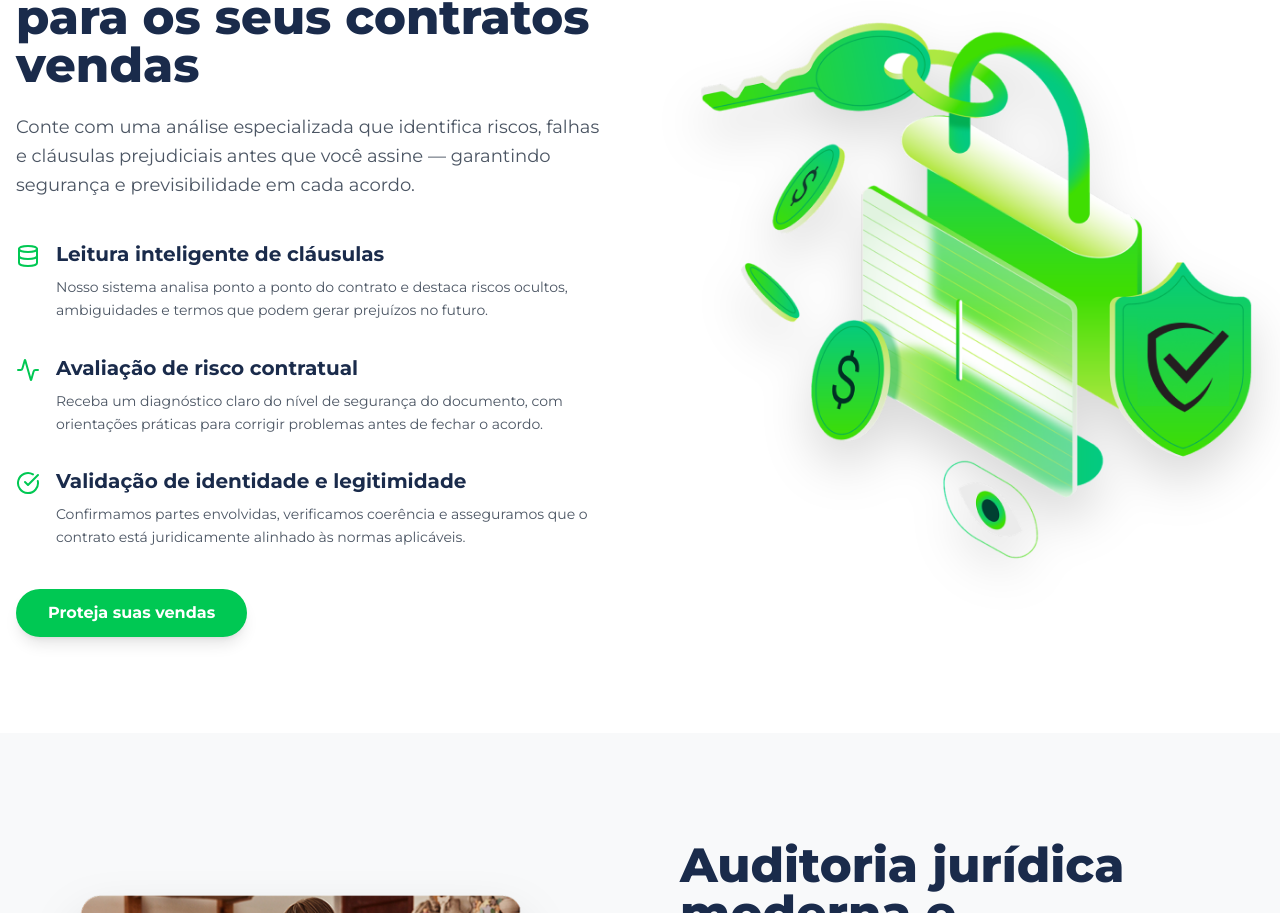
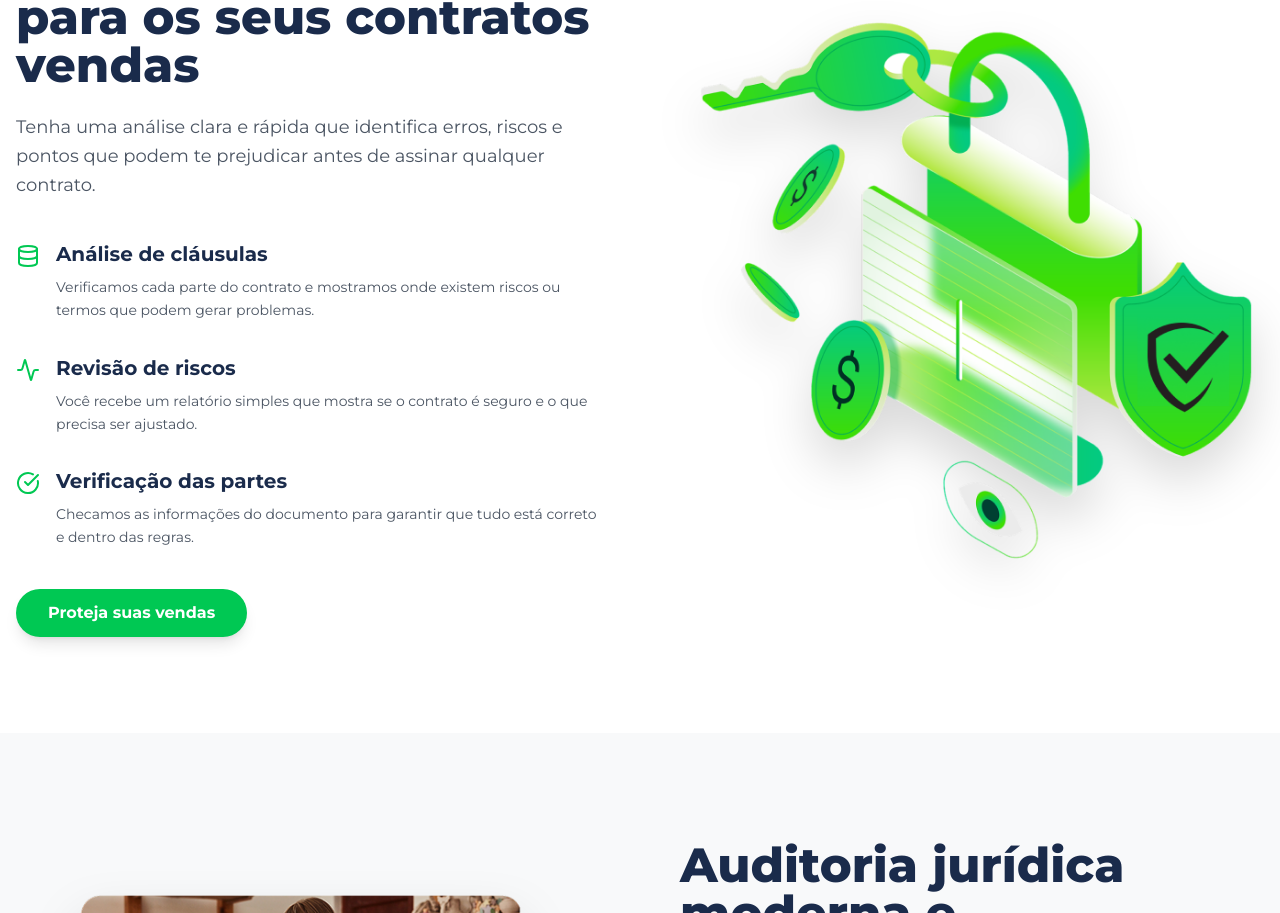
Before and after one commit to Bergueextremo/kalfa-white-label, a React (Vite) app: page /contratoblindado in a window 1280 px wide. Shown: the part 1215-2128 px from the top of the page. Built offline with nearby package versions, Linux system fonts and the light colour scheme; the HTML template or start-up script is replaced by a standard one.

Commit message:
Visual edit in Lovable
Edited UI in Lovable

```diff
--- a/src/pages/ContratoBlindado.tsx
+++ b/src/pages/ContratoBlindado.tsx
@@ -148,7 +148,7 @@ const ContratoBlindado = () => {
               <h2 className="text-3xl md:text-4xl lg:text-5xl font-extrabold text-[#1a2b4b] mb-6 leading-tight">Proteção completa para os seus contratos<br />
                 vendas
               </h2>
-              <p className="text-gray-600 mb-10 text-lg leading-relaxed">Conte com uma análise especializada que identifica riscos, falhas e cláusulas prejudiciais antes que você assine — garantindo segurança e previsibilidade em cada acordo.</p>
+              <p className="text-gray-600 mb-10 text-lg leading-relaxed">Tenha uma análise clara e rápida que identifica erros, riscos e pontos que podem te prejudicar antes de assinar qualquer contrato.</p>
 
               <div className="space-y-8">
                 {/* List Item 1 */}
@@ -157,8 +157,8 @@ const ContratoBlindado = () => {
                     <Database className="w-6 h-6 text-[#00C853]" />
                   </div>
                   <div>
-                    <h3 className="text-xl font-bold text-[#1a2b4b] mb-2">Leitura inteligente de cláusulas</h3>
-                    <p className="text-gray-600 text-sm leading-relaxed">Nosso sistema analisa ponto a ponto do contrato e destaca riscos ocultos, ambiguidades e termos que podem gerar prejuízos no futuro.</p>
+                    <h3 className="text-xl font-bold text-[#1a2b4b] mb-2">Análise de cláusulas</h3>
+                    <p className="text-gray-600 text-sm leading-relaxed">Verificamos cada parte do contrato e mostramos onde existem riscos ou termos que podem gerar problemas.</p>
                   </div>
                 </div>
 
@@ -168,8 +168,8 @@ const ContratoBlindado = () => {
                     <Activity className="w-6 h-6 text-[#00C853]" />
                   </div>
                   <div>
-                    <h3 className="text-xl font-bold text-[#1a2b4b] mb-2">Avaliação de risco contratual</h3>
-                    <p className="text-gray-600 text-sm leading-relaxed">Receba um diagnóstico claro do nível de segurança do documento, com orientações práticas para corrigir problemas antes de fechar o acordo.</p>
+                    <h3 className="text-xl font-bold text-[#1a2b4b] mb-2">Revisão de riscos</h3>
+                    <p className="text-gray-600 text-sm leading-relaxed">Você recebe um relatório simples que mostra se o contrato é seguro e o que precisa ser ajustado.</p>
                   </div>
                 </div>
 
@@ -179,8 +179,8 @@ const ContratoBlindado = () => {
                     <CheckCircle className="w-6 h-6 text-[#00C853]" />
                   </div>
                   <div>
-                    <h3 className="text-xl font-bold text-[#1a2b4b] mb-2">Validação de identidade e legitimidade</h3>
-                    <p className="text-gray-600 text-sm leading-relaxed">Confirmamos partes envolvidas, verificamos coerência e asseguramos que o contrato está juridicamente alinhado às normas aplicáveis.</p>
+                    <h3 className="text-xl font-bold text-[#1a2b4b] mb-2">Verificação das partes</h3>
+                    <p className="text-gray-600 text-sm leading-relaxed">Checamos as informações do documento para garantir que tudo está correto e dentro das regras.</p>
                   </div>
                 </div>
               </div>
```
